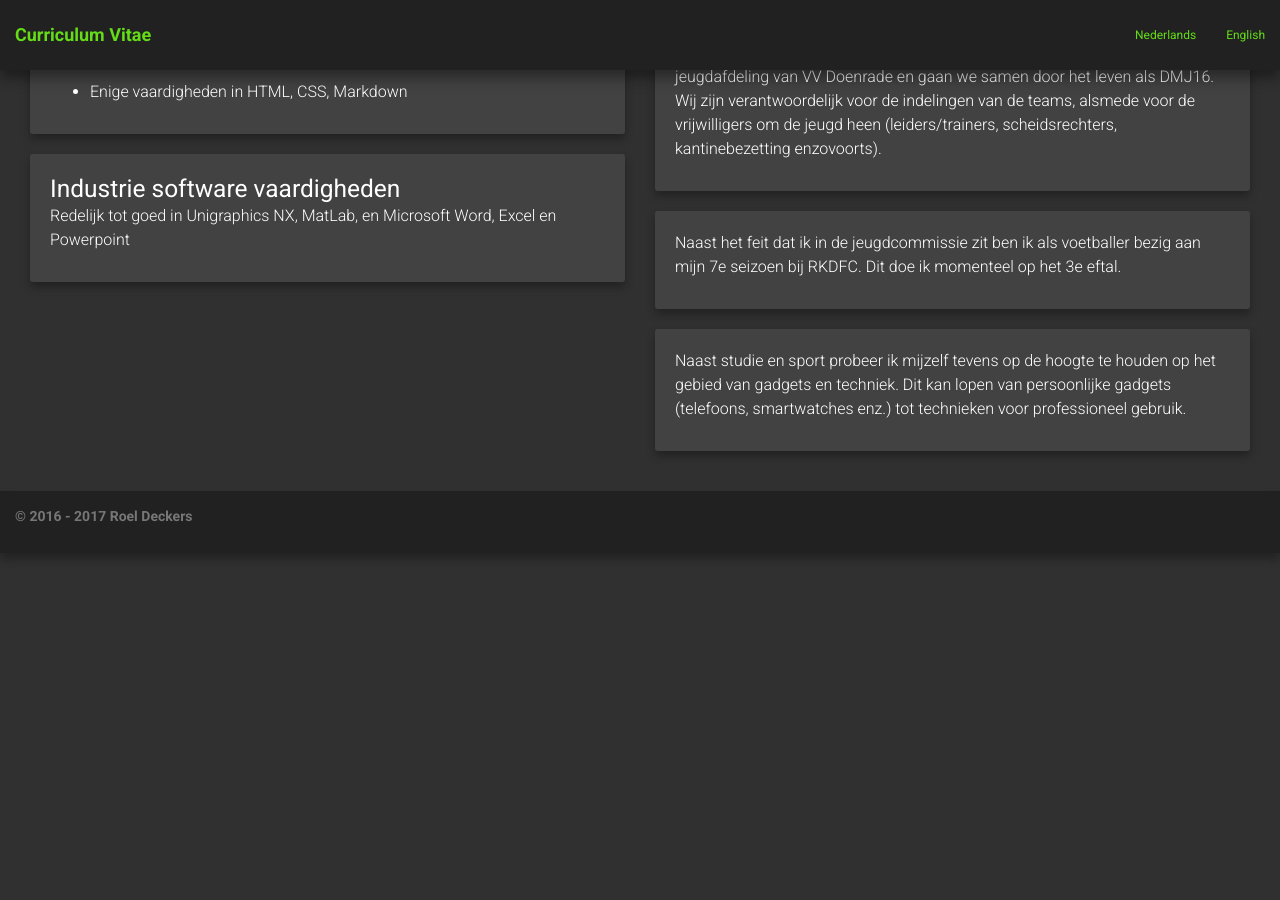
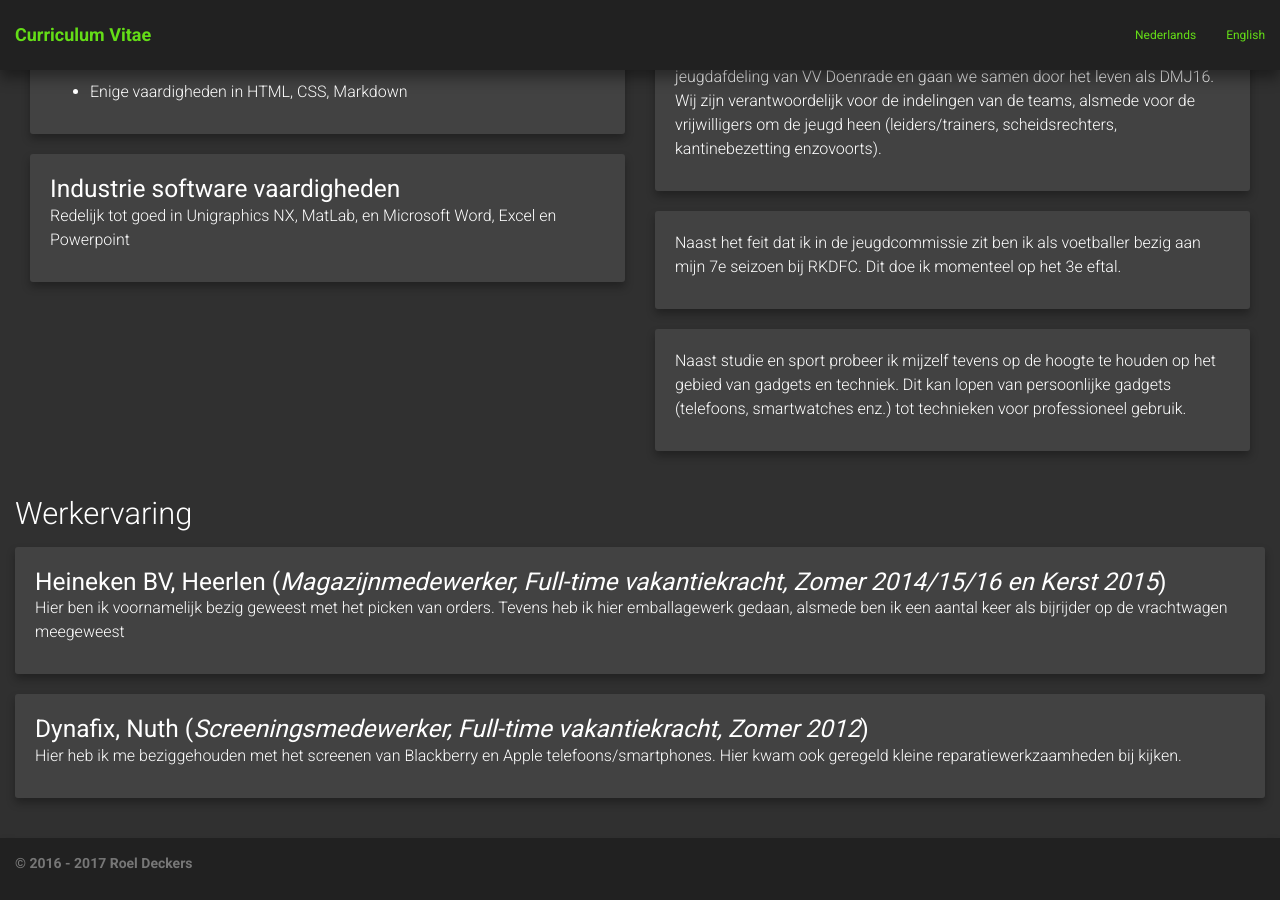
Before and after one commit to RoelD/CurriculumVitae, a Jekyll site: the page built from index.html, in a window 1280 px wide and 900 px high, scrolled down 951 px. Built offline with Jekyll 4.4.1, drawn with Linux system fonts in a browser that asks for light colours; nearby versions of some CDN libraries; before the commit the page ends 1504 px from its top, so only the background shows below that.

Commit message:
Index: Start werkverleden

```diff
--- a/index.html
+++ b/index.html
@@ -108,3 +108,19 @@ layout: default
     </div>
   </div>
 </div>
+
+<div class="container-fluid">
+  <h2>Werkervaring</h2>
+  <div class="card">
+    <div class="card-content-1">
+      <h3 class="card-title">Heineken BV, Heerlen (<em>Magazijnmedewerker, Full-time vakantiekracht, Zomer 2014/15/16 en Kerst 2015</em>)</h3>
+      <p>Hier ben ik voornamelijk bezig geweest met het picken van orders. Tevens heb ik hier emballagewerk gedaan, alsmede ben ik een aantal keer als bijrijder op de vrachtwagen meegeweest</p>
+    </div>
+  </div>
+  <div class="card">
+    <div class="card-content-1">
+      <h3 class="card-title">Dynafix, Nuth (<em>Screeningsmedewerker, Full-time vakantiekracht, Zomer 2012</em>)</h3>
+      <p>Hier heb ik me beziggehouden met het screenen van Blackberry en Apple telefoons/smartphones. Hier kwam ook geregeld kleine reparatiewerkzaamheden bij kijken.</p>
+    </div>
+  </div>
+</div>
```
